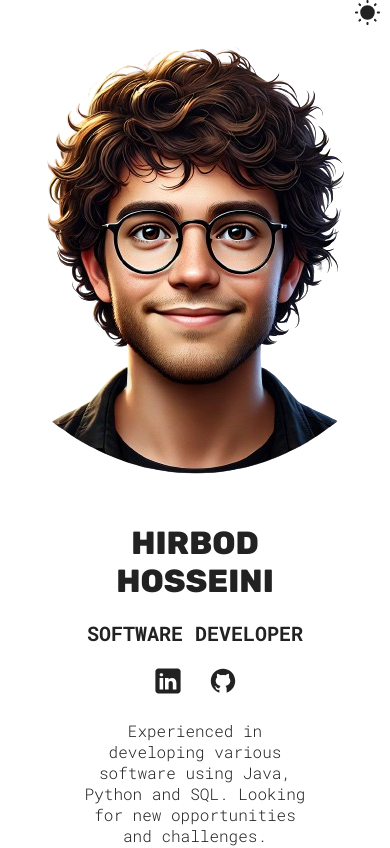
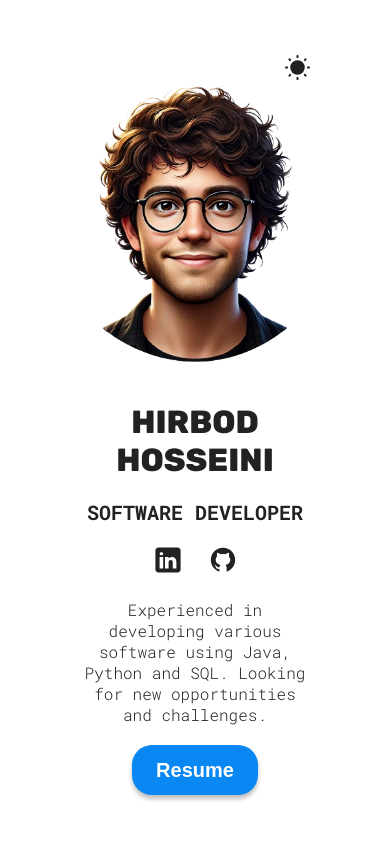
Before and after one commit to Hirbod03/PersonalWebsite, a React (Vite) app: page / in a window 390 px wide. Shown: the top 848 px of the page. Built offline with nearby package versions, Linux system fonts and the light colour scheme.

Commit message:
guess what? more alignment issues...

```diff
--- a/src/sections/Hero/HeroStyles.module.css
+++ b/src/sections/Hero/HeroStyles.module.css
@@ -5,10 +5,13 @@
     text-align: center;
     gap: 20px;
     min-height: 100dvh;
-    padding: 0 15px;
+    padding: 3px 15px;
 
     .hero {
         max-width: 200px;
+        margin: 0 auto;
+        height: auto;
+        width: auto;
     }
 
     span {
@@ -77,6 +80,15 @@
     gap: 20px;
 }
 
+/* Assuming your CSS file has a similar structure */
+@media (max-width: 768px) {
+    .Hero {
+        margin: 0 auto; /* Centers the image horizontally */
+        width: 90%; /* Adjust the width as needed to fit your design */
+        height: auto; /* Keeps the image aspect ratio intact */
+    }
+}
+
 @media (width >= 800px) {
     .container {
         flex-direction: row-reverse;
```
